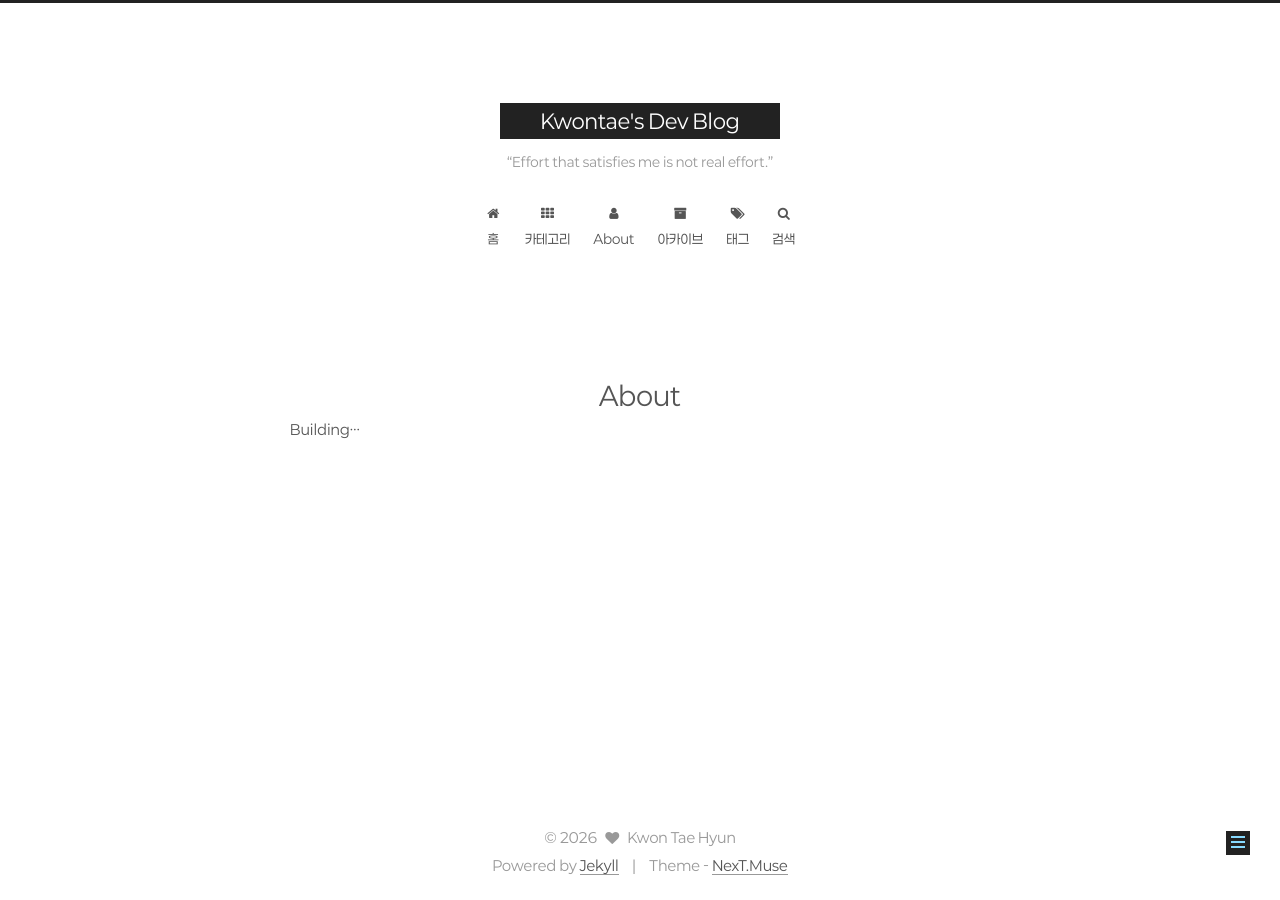
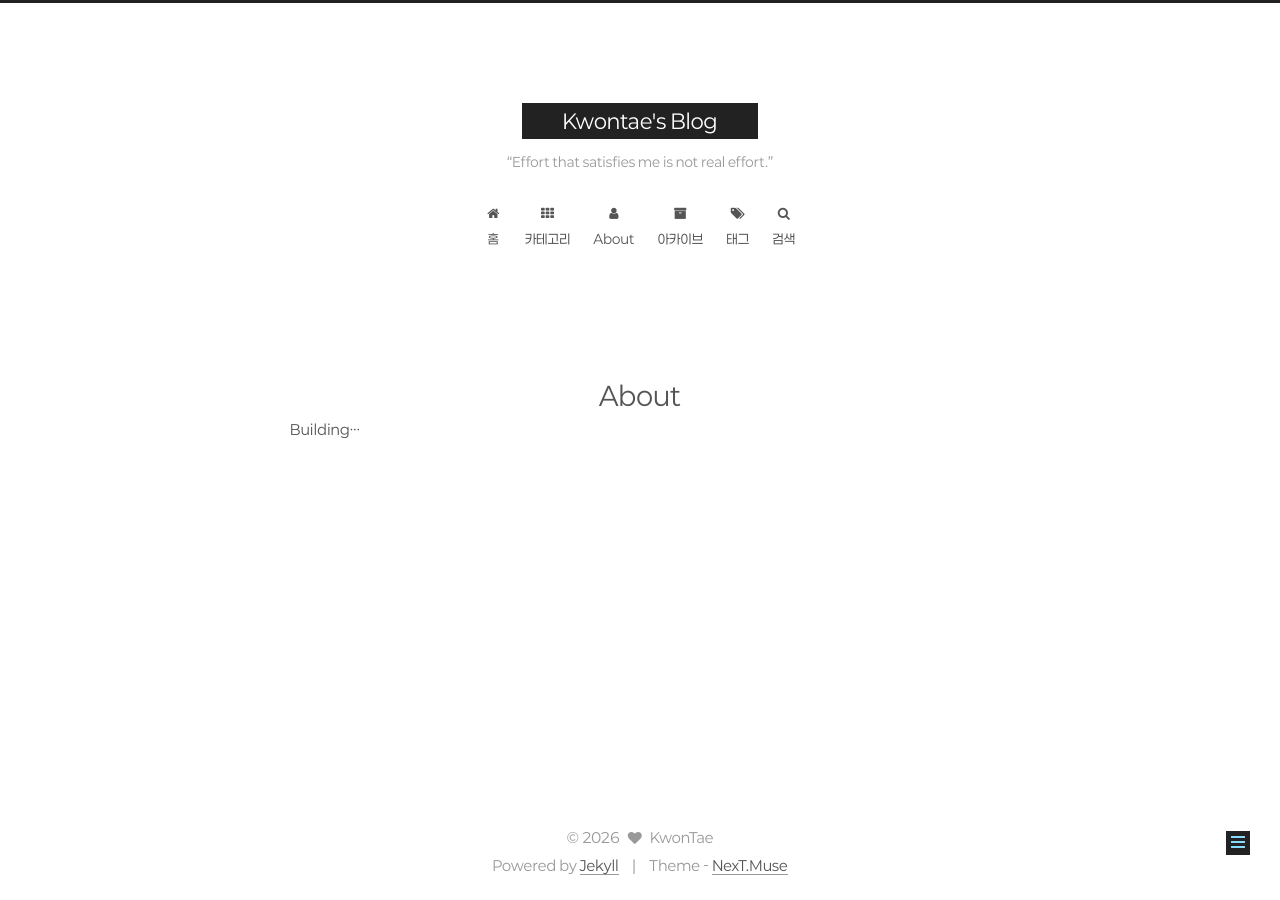
Before and after one commit to xoxoisme/xoxoisme.github.io, a Jekyll site: the page built from about/index.md, in a window 1280 px wide. Built offline with Jekyll 4.4.1, drawn with Linux system fonts in a browser that asks for light colours.

Commit message:
refactor: 타이틀 및 author 수정

```diff
--- a/_config.yml
+++ b/_config.yml
@@ -4,10 +4,10 @@
 # ---------------------------------------------------------------
 
 # Site
-title: Kwontae's Dev Blog
+title: Kwontae's Blog
 subtitle: “Effort that satisfies me is not real effort.”
-description: Kwontae 개발 블로그
-author: Kwon Tae Hyun
+description:
+author: KwonTae
 # Support language: de, en, fr-FR, id, ja, ko, pt-BR, pt, ru, zh-Hans, zh-hk, zh-tw
 language: ko
 date_format: '%Y-%m-%d'
```
